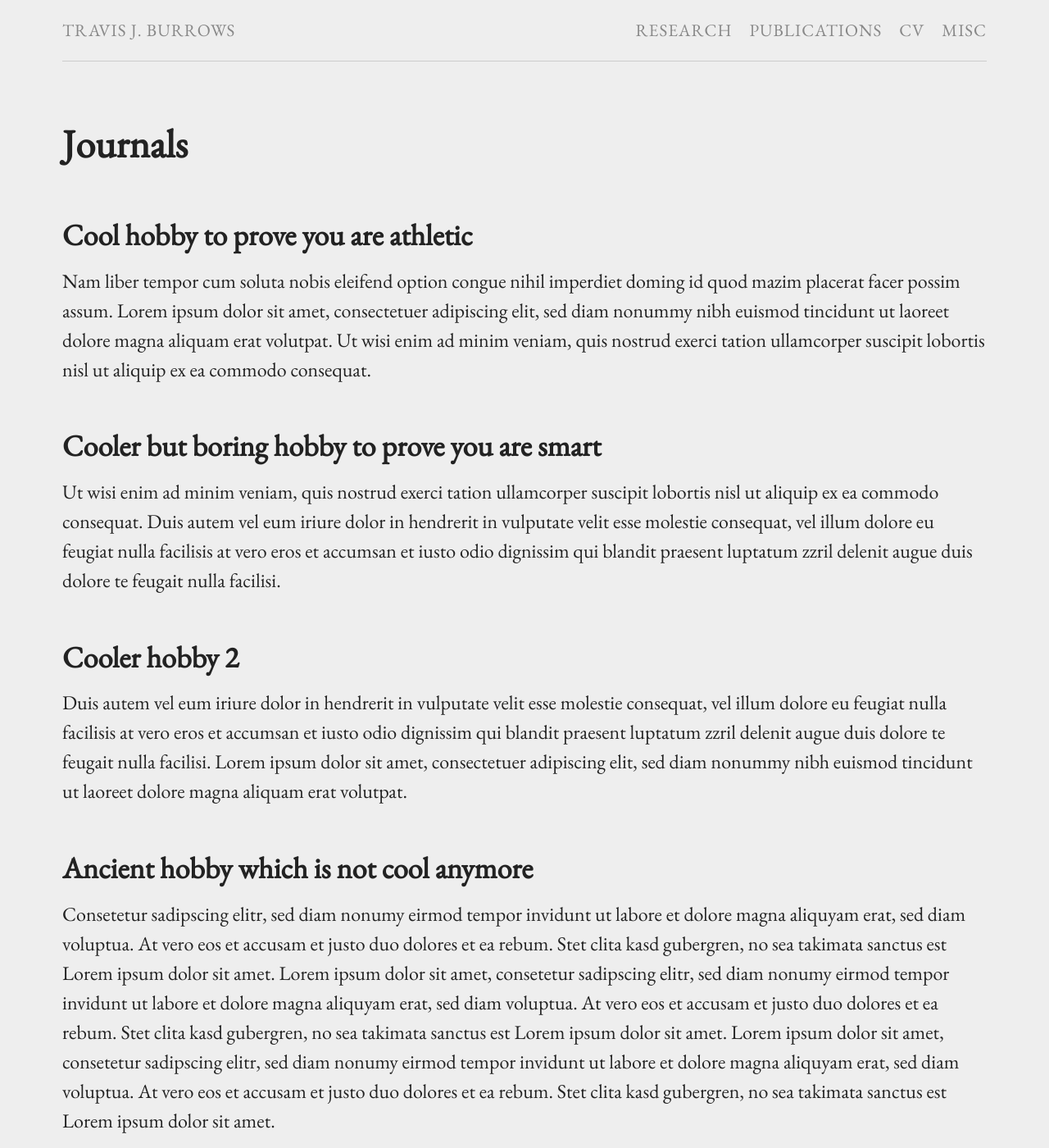
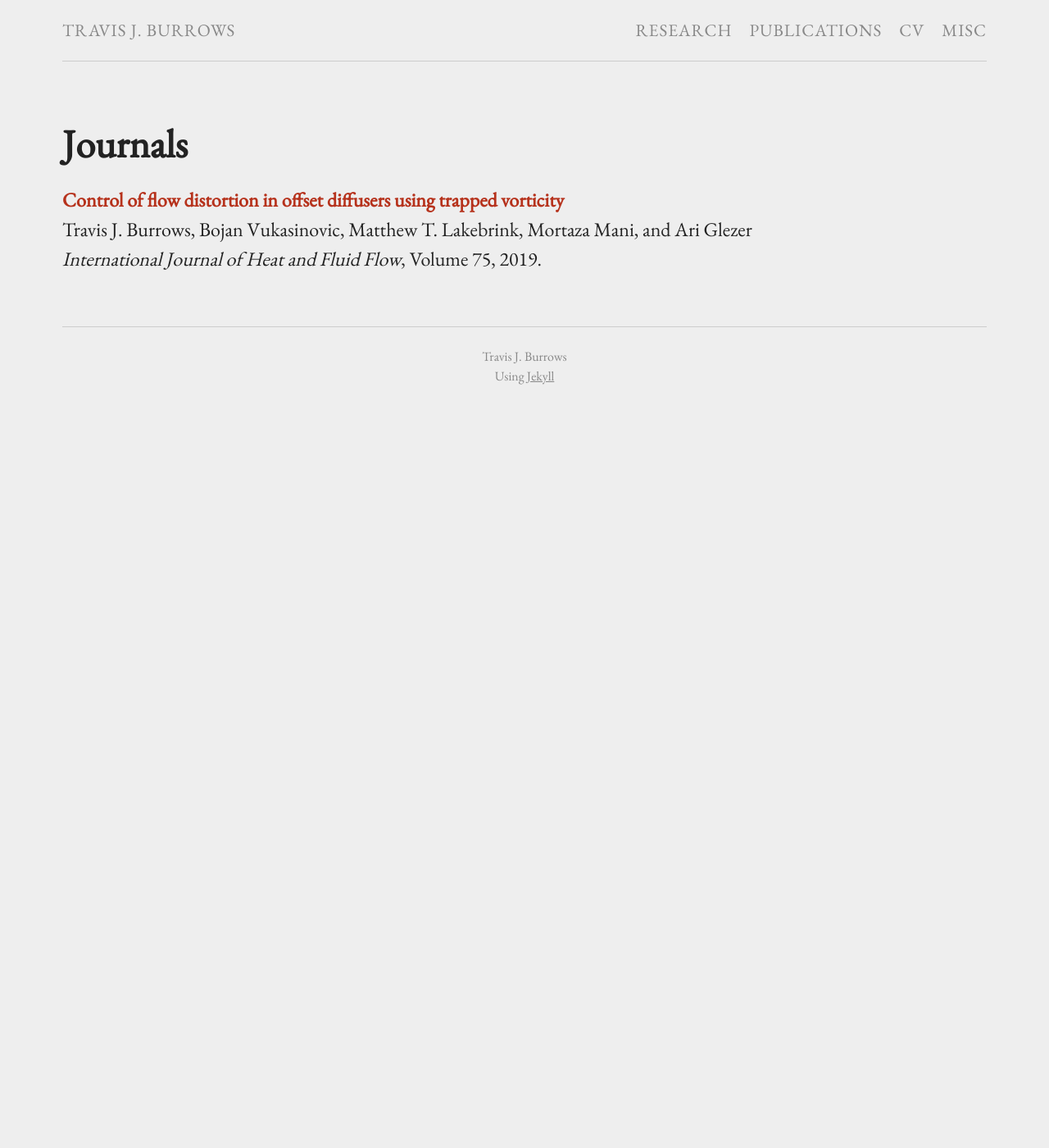
Before and after one commit to tjburrows/tjburrows.github.io, a Jekyll site: the page built from journals.md, in a window 1280 px wide and 1400 px high. Shown: the whole window at 82% size. Built offline with Jekyll 4.4.1, drawn with Linux system fonts in a browser that asks for light colours.

Commit message:
Add files via upload

```diff
--- a/journals.md
+++ b/journals.md
@@ -4,16 +4,6 @@ title: Journals
 permalink: /publications/journals/
 ---
 
-## Cool hobby to prove you are athletic
-
-Nam liber tempor cum soluta nobis eleifend option congue nihil imperdiet doming id quod mazim placerat facer possim assum. Lorem ipsum dolor sit amet, consectetuer adipiscing elit, sed diam nonummy nibh euismod tincidunt ut laoreet dolore magna aliquam erat volutpat. Ut wisi enim ad minim veniam, quis nostrud exerci tation ullamcorper suscipit lobortis nisl ut aliquip ex ea commodo consequat.
-
-## Cooler but boring hobby to prove you are smart
-Ut wisi enim ad minim veniam, quis nostrud exerci tation ullamcorper suscipit lobortis nisl ut aliquip ex ea commodo consequat. Duis autem vel eum iriure dolor in hendrerit in vulputate velit esse molestie consequat, vel illum dolore eu feugiat nulla facilisis at vero eros et accumsan et iusto odio dignissim qui blandit praesent luptatum zzril delenit augue duis dolore te feugait nulla facilisi.
-
-## Cooler hobby 2
-Duis autem vel eum iriure dolor in hendrerit in vulputate velit esse molestie consequat, vel illum dolore eu feugiat nulla facilisis at vero eros et accumsan et iusto odio dignissim qui blandit praesent luptatum zzril delenit augue duis dolore te feugait nulla facilisi. Lorem ipsum dolor sit amet, consectetuer adipiscing elit, sed diam nonummy nibh euismod tincidunt ut laoreet dolore magna aliquam erat volutpat.
-
-## Ancient hobby which is not cool anymore
-
-Consetetur sadipscing elitr,  sed diam nonumy eirmod tempor invidunt ut labore et dolore magna aliquyam erat, sed diam voluptua. At vero eos et accusam et justo duo dolores et ea rebum. Stet clita kasd gubergren, no sea takimata sanctus est Lorem ipsum dolor sit amet. Lorem ipsum dolor sit amet, consetetur sadipscing elitr,  sed diam nonumy eirmod tempor invidunt ut labore et dolore magna aliquyam erat, sed diam voluptua. At vero eos et accusam et justo duo dolores et ea rebum. Stet clita kasd gubergren, no sea takimata sanctus est Lorem ipsum dolor sit amet. Lorem ipsum dolor sit amet, consetetur sadipscing elitr,  sed diam nonumy eirmod tempor invidunt ut labore et dolore magna aliquyam erat, sed diam voluptua. At vero eos et accusam et justo duo dolores et ea rebum. Stet clita kasd gubergren, no sea takimata sanctus est Lorem ipsum dolor sit amet.
+[**Control of flow distortion in offset diffusers using trapped vorticity**](https://doi.org/10.1016/j.ijheatfluidflow.2018.11.003) <br>
+Travis J. Burrows, Bojan Vukasinovic, Matthew T. Lakebrink, Mortaza Mani, and Ari Glezer <br>
+_International Journal of Heat and Fluid Flow_, Volume 75, 2019.<br>
```
Also changed, not shown: index.md (+1 -1 lines), conferences.md (line endings or trailing spaces).
